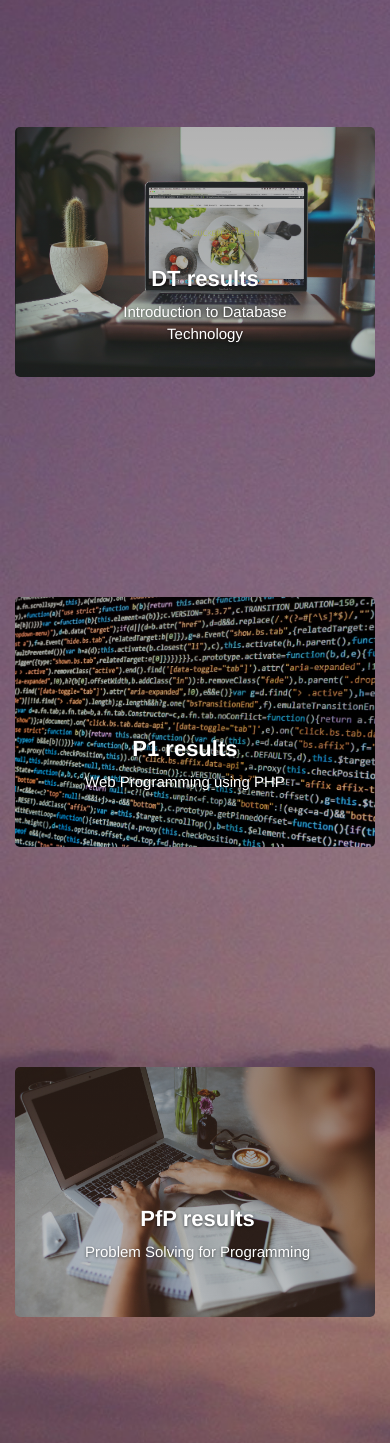
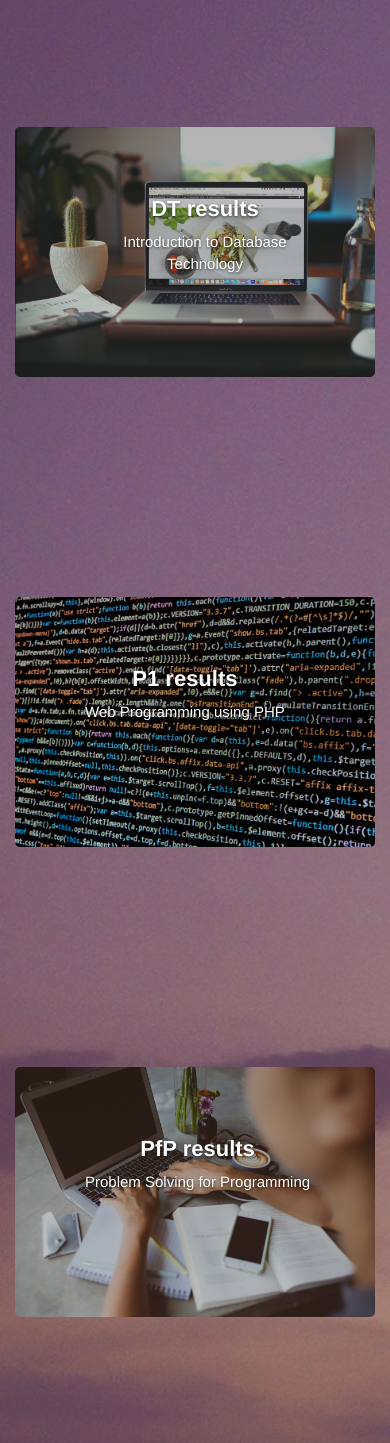
Before and after one commit to imocsari/Birkbeck_PHP, a PHP site: page /intranet.php in a window 390 px wide. Shown: the part 362-1805 px from the top of the page. Run offline with PHP 8.4, Linux system fonts and the light colour scheme; some libraries are stand-ins or nearby versions.

Commit message:
mobile fix

```diff
--- a/components/card.css
+++ b/components/card.css
@@ -26,7 +26,7 @@ body {
 }
 .card-description {
   position: absolute;
-  padding: 70px 50px 50px 70px;
+  padding: 0px 50px 50px 70px;
   text-align: center;
 }
 .card-description h2 {
```
